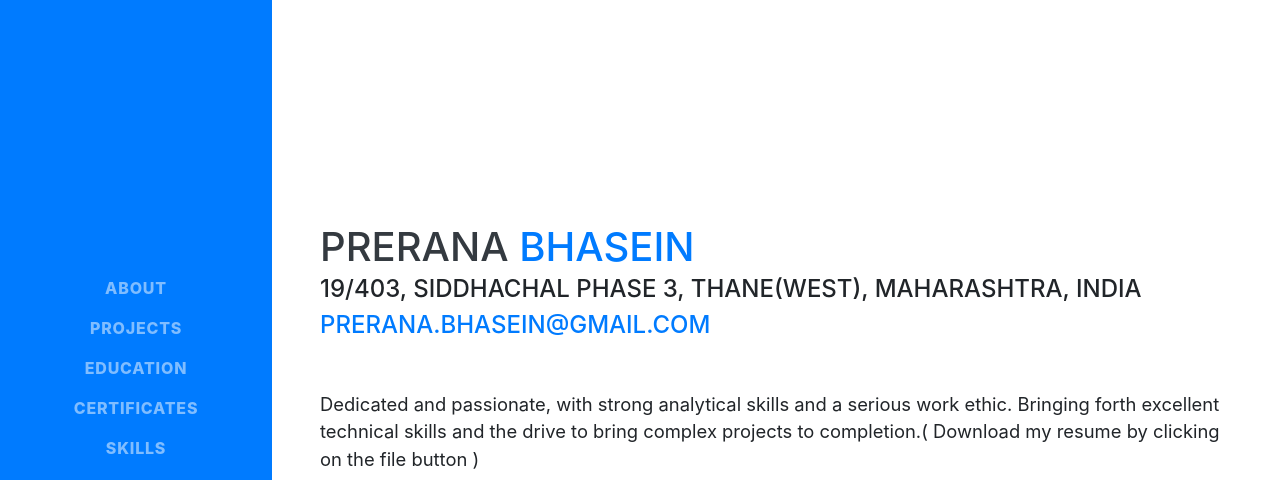
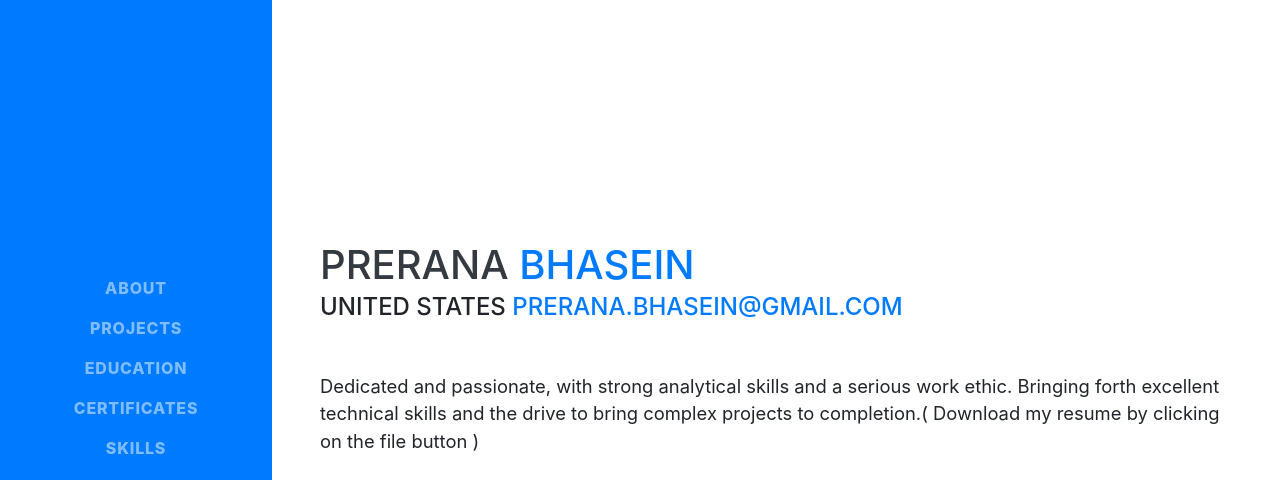
Before and after one commit to prerana-b/prerana-b.github.io, a website with bundled scripts: page index.html in a window 1280 px wide. Shown: the top 480 px of the page. Built offline with nearby package versions, Linux system fonts and the light colour scheme; a web font is replaced by a local one.

Commit message:
Basic Text changes

```diff
--- a/index.html
+++ b/index.html
@@ -8,7 +8,7 @@
   <meta name="description" content="">
   <meta name="author" content="">
 
-  <title>Resume - Start Bootstrap Theme</title>
+  <title>Prerana Bhasein</title>
 
   <!-- Bootstrap core CSS -->
   <link href="vendor/bootstrap/css/bootstrap.min.css" rel="stylesheet">
@@ -66,7 +66,7 @@
         <h1 class="mb-0">Prerana
           <span class="text-primary">Bhasein</span>
         </h1>
-        <div class="subheading mb-5">19/403, Siddhachal Phase 3, Thane(West), Maharashtra, India
+        <div class="subheading mb-5">United States
           <a href="mailto:prerana.bhasein@gmail.com">prerana.bhasein@gmail.com</a>
         </div>
         <p class="lead mb-5">Dedicated and passionate, with strong analytical skills and a serious work ethic. Bringing forth excellent technical skills and the drive to bring complex projects to completion.( Download my resume by clicking on the file button )</p>
```
